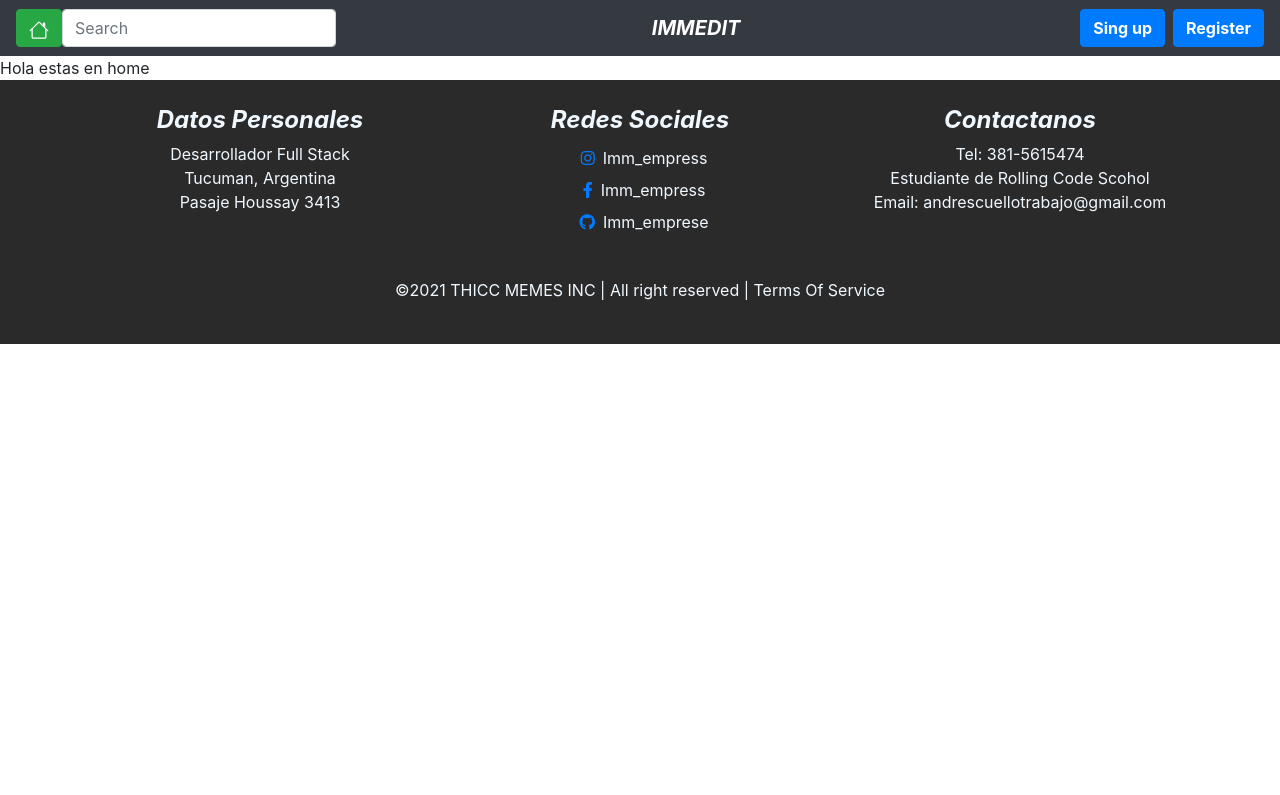
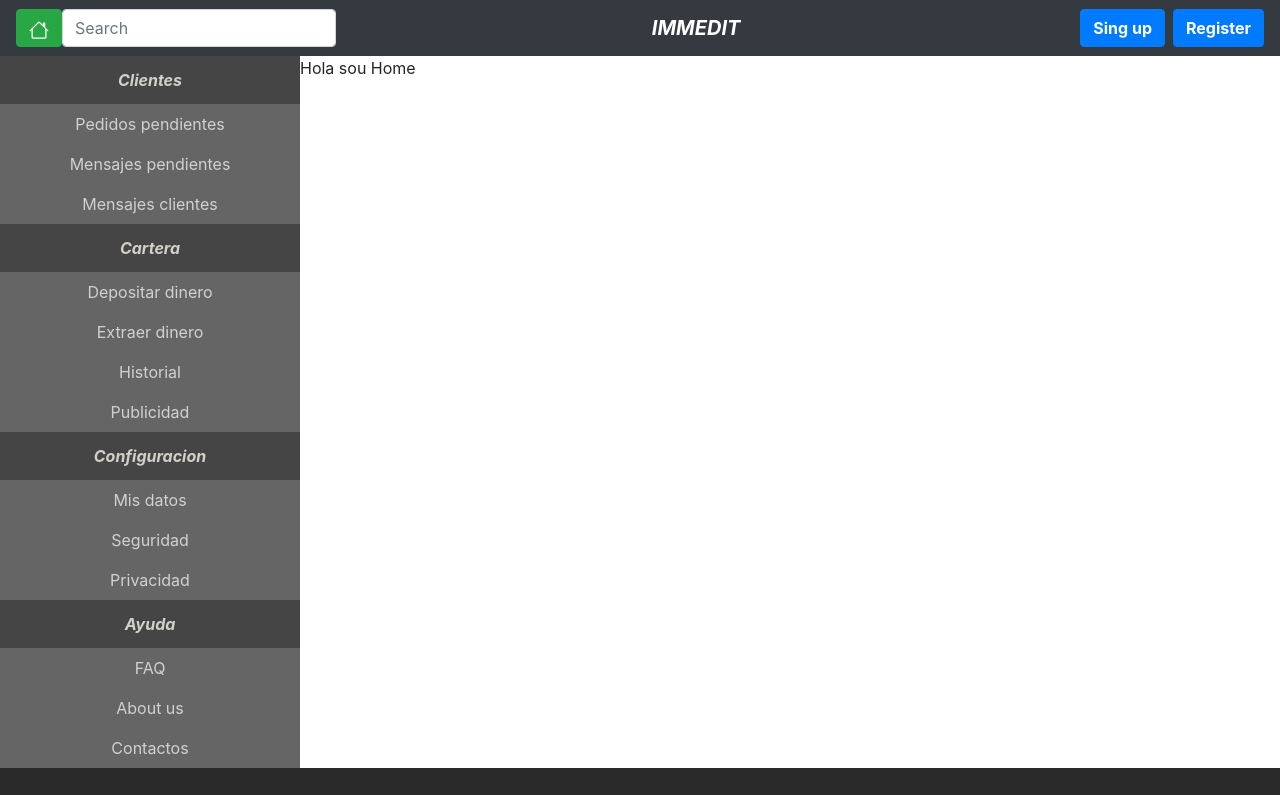
Before and after one commit to MateoMax-hub/Imm-frontend, a React (Create React App) app: page / in a window 1280 px wide. Shown: the top 795 px of the page. Built offline with nearby package versions, Linux system fonts and the light colour scheme.

Commit message:
barra lateral hecha hecho

```diff
--- a/src/App.js
+++ b/src/App.js
@@ -8,6 +8,7 @@ import Register from './components/Register/Register';
 import Login from './components/Login/Login';
 import Header from './components/Header/NavBar';
 import Footer from './components/Footer/Footer';
+import Home from './pages/Home/Home';
 
 function App() {
     const [token, setToken] = useState(localStorage.getItem('token'));
@@ -17,7 +18,7 @@ function App() {
             <Switch>
                 <Route path="/" exact>
                     <Header token={token} />
-                    <div>Hola estas en home</div>
+                    <Home />
                 </Route>
                 <Route path="/login">
                     <Login setToken={setToken} />
--- /dev/null
+++ b/src/components/BarraLateral/BarraLateral.css
@@ -0,0 +1,14 @@
+.Barra{
+    text-align: center;
+    background: rgba(5, 5, 5, 0.616);
+    width: 300px;
+    text-decoration: none
+}
+a {
+    color: #d3d0d0;
+}
+.TituloBorder{
+    color: rgb(212, 208, 201);
+    background: rgba(56, 54, 54, 0.658);
+    padding: 4% 0px;
+}
--- /dev/null
+++ b/src/components/BarraLateral/BarraLateral.js
@@ -0,0 +1,51 @@
+import { Nav } from 'react-bootstrap';
+import './BarraLateral.css';
+
+const Register = () => {
+    return (
+        <div className="Barra">
+            <div className="clientes">
+                <div className="TituloBorder">
+                    <b><i>Clientes</i></b>
+                </div>
+                <div>
+                    <Nav.Link href="#home">Pedidos pendientes</Nav.Link>
+                    <Nav.Link href="#home">Mensajes pendientes</Nav.Link>
+                    <Nav.Link href="#home">Mensajes clientes</Nav.Link>
+                </div>
+            </div>
+            <div className="cartera">
+                <div className="TituloBorder">
+                    <b><i>Cartera</i></b>
+                </div>
+                <div>
+                    <Nav.Link href="#home">Depositar dinero</Nav.Link>
+                    <Nav.Link href="#home">Extraer dinero</Nav.Link>
+                    <Nav.Link href="#home">Historial</Nav.Link>
+                    <Nav.Link href="#home">Publicidad</Nav.Link>
+                </div>
+            </div>
+            <div className="configuracion">
+                <div className="TituloBorder">
+                    <b><i>Configuracion</i></b>
+                </div>
+                <div>
+                    <Nav.Link href="#home">Mis datos</Nav.Link>
+                    <Nav.Link href="#home">Seguridad</Nav.Link>
+                    <Nav.Link href="#home">Privacidad</Nav.Link>
+                </div>
+            </div>
+            <div className="ayuda">
+                <div className="TituloBorder">
+                    <b><i>Ayuda</i></b>
+                </div>
+                <div>
+                    <Nav.Link href="#home">FAQ</Nav.Link>
+                    <Nav.Link href="#home">About us</Nav.Link>
+                    <Nav.Link href="#home">Contactos</Nav.Link>
+                </div>
+            </div>
+        </div>
+    );
+};
+export default Register;
--- /dev/null
+++ b/src/pages/Home/Home.js
@@ -0,0 +1,13 @@
+import BarraLateral from '../../components/BarraLateral/BarraLateral';
+
+const Home = () => {
+    return (
+        <div className="d-flex">
+            <div>
+                <BarraLateral />
+            </div>
+            <div>Hola sou Home</div>
+        </div>
+    );
+};
+export default Home;
```
Also changed, not shown: src/pages/Register/Register.js (added, +7 -0 lines).
